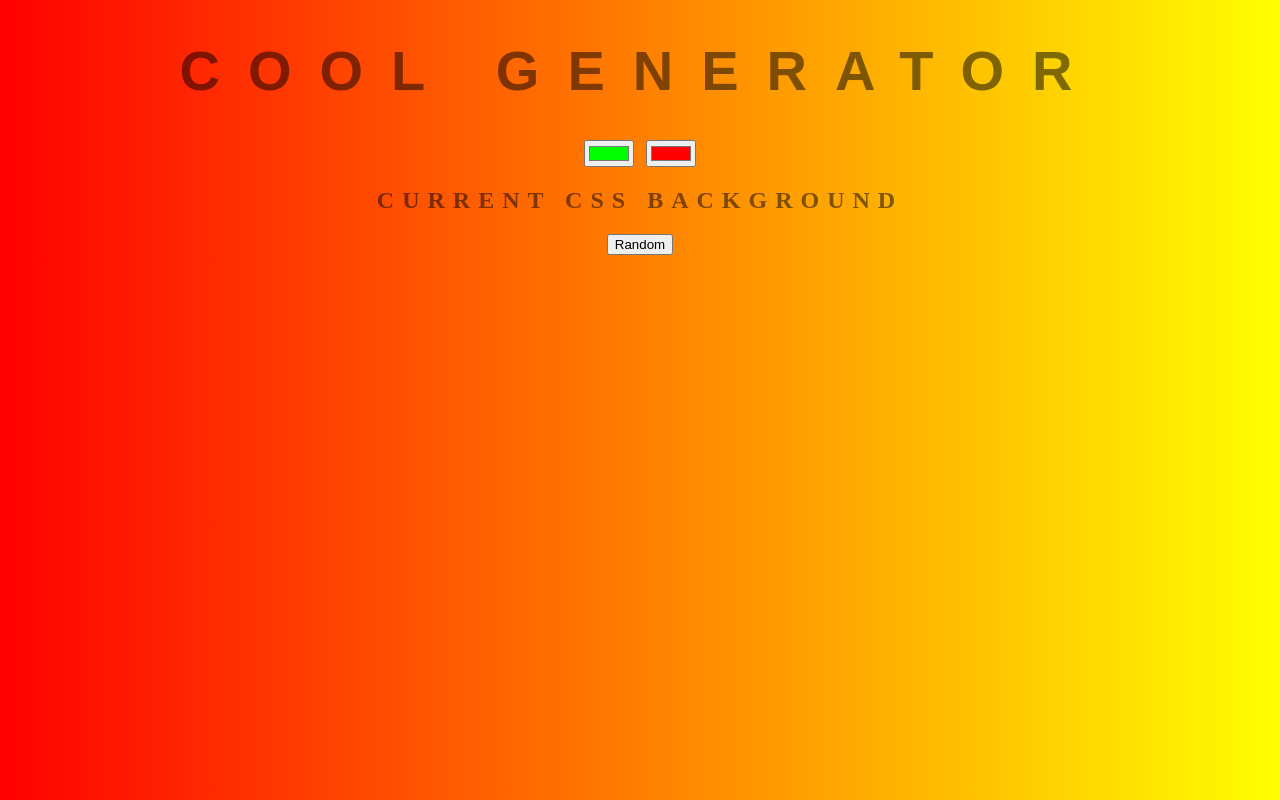
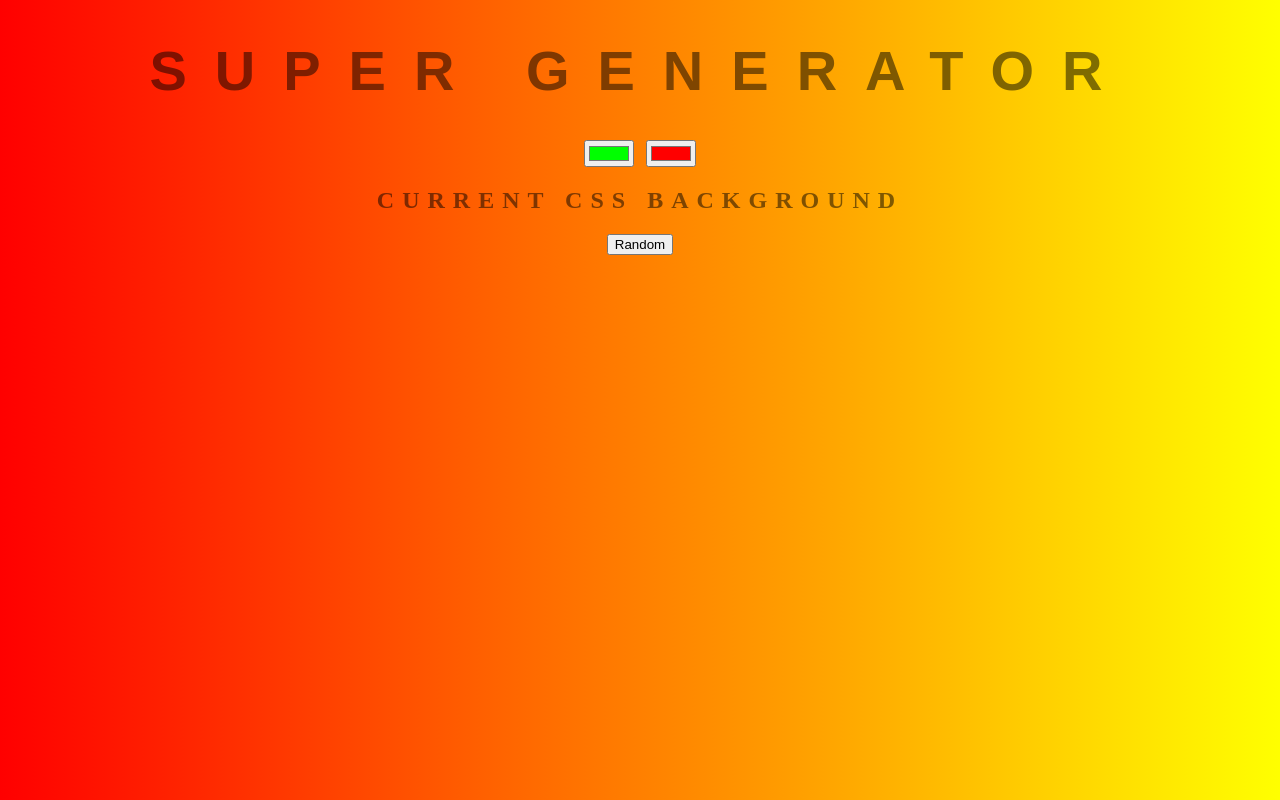
Before and after one commit to TerekhovaTS/background-generator, a plain HTML site: page index.html in a window 1280 px wide. Drawn offline with Linux system fonts and the light colour scheme.

Commit message:
new name

```diff
--- a/index.html
+++ b/index.html
@@ -5,7 +5,7 @@
     <link rel="stylesheet" type="text/css" href="style.css">
 </head>
 <body id="gradient">
-    <h1>Cool Generator</h1>
+    <h1>Super Generator</h1>
     <input class="color1" type="color" name="color1" value="#00ff00">
     <input class="color2" type="color" name="color2" value="#ff0000">
     <h2>Current CSS Background</h2>
```
